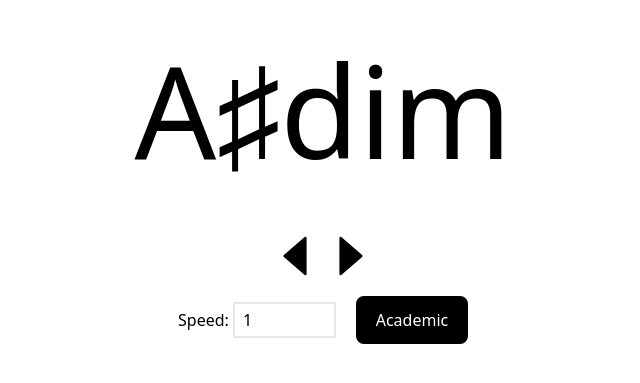
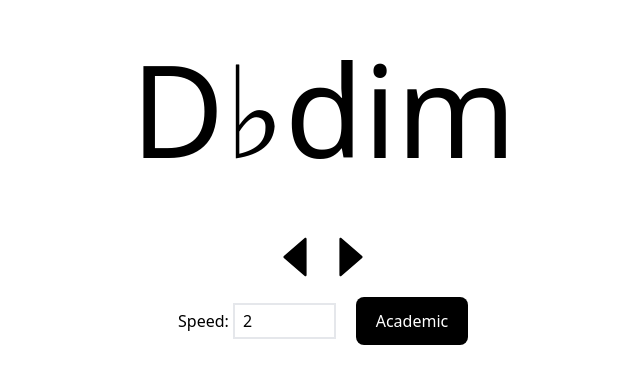
Before and after one commit to windbelike/Chord, a Next.js app: page / in a window 1280 px wide. Shown: the part 203-586 px from the top of the page, without its empty margins (317-957 px from the left). Built offline with nearby package versions, Linux system fonts and the light colour scheme.

Commit message:
clean version

```diff
--- a/src/app/page.js
+++ b/src/app/page.js
@@ -1,18 +1,15 @@
 'use client'
-import {
-  chordParserFactory,
-  chordRendererFactory
-} from 'chord-symbol/lib/chord-symbol.js' // bundled version
 import { useEffect, useRef, useState } from 'react'
 import { allNotes } from './notes'
 import { CaretLeftFilled, CaretRightFilled } from '@ant-design/icons'
 
 export default function Home () {
   const [chord, setChord] = useState('Cmaj')
-  const [speed, setSpeed] = useState(1) // speed by seconds
+  const [speed, setSpeed] = useState(2) // speed by seconds
   const [simpleMode, setSimpleMode] = useState(false) // mode status
   const modeName = simpleMode ? 'Simple' : 'Academic'
-  const [chordQueue, setChordQueue] = useState([])
+  const [chordQueue, setChordQueue] = useState(['Cmaj'])
+  console.log('chordQueue:' + JSON.stringify(chordQueue))
 
   useEffect(() => {
     let safeSpeed = speed
@@ -20,12 +17,13 @@ export default function Home () {
       safeSpeed = 1
     }
     const interval = setInterval(() => {
-      makeNextChordAsShowen(chordQueue)
-      if (checkIfAllChordsIsShowen(chordQueue)) {
-        setChordQueue(getTenRamdonChordsWithState({ simpleMode }))
-      } else {
-        setChordQueue([...chordQueue])
+      const currentChord = getRandomChord({ simpleMode })
+      chordQueue.push(currentChord)
+      if (chordQueue.length > 10) {
+        chordQueue.shift()
       }
+      setChord(currentChord)
+      setChordQueue([...chordQueue])
     }, safeSpeed * 1000)
     return () => clearInterval(interval)
   }, [speed, simpleMode, chordQueue])
@@ -41,25 +39,11 @@ export default function Home () {
     <div className='' >
       {/* todo adapting to mobile device */}
       <div className='h-screen w-screen overflow-hidden flex flex-col justify-center items-center'>
-        <div className='flex relative w-[400px] h-[170px] max-sm:scale-75'>
-          {
-            chordQueue.map((chordWithState, index) => {
-              return (
-                <div key={index} className='rounded-lg text-center text-9xl absolute bg-white
-                w-[400px] h-[160px] p-2
-                ' style={{
-                  // left: `${index * 5}px`,
-                  // bottom: `${index * 5}px`,
-                  opacity: chordWithState.showen ? 0 : 1
-                  // translate: translateStr
-                }}>
-                  {chordWithState.chord}
-                </div>
-              )
-            })
-          }
+        <div className='rounded-lg text-center text-9xl bg-white
+                w-[400px] h-[160px] p-2'>
+          {chord}
         </div>
-        <div className='flex mt-5'>
+        <div className='flex mt-8'>
           <button>
             <CaretLeftFilled className="hover:bg-gray-200 rounded-lg" style={{ fontSize: '56px' }} />
           </button>
@@ -75,35 +59,6 @@ export default function Home () {
       </div>
     </div>
   )
-}
-
-function makeNextChordAsShowen (chordList) {
-  for (let i = chordList.length - 1; i >= 0; i--) {
-    if (!chordList[i].showen) {
-      chordList[i].showen = true
-      return
-    }
-  }
-}
-
-function checkIfAllChordsIsShowen (chordList) {
-  for (let i = 0; i < chordList.length; i++) {
-    if (!chordList[i].showen) {
-      return false
-    }
-  }
-  return true
-}
-
-function getTenRamdonChordsWithState ({ simpleMode }) {
-  const result = []
-  for (let i = 0; i < 10; i++) {
-    result.push({
-      chord: getRandomChord({ simpleMode }),
-      showen: false
-    })
-  }
-  return result
 }
 
 // get a random chord
```
